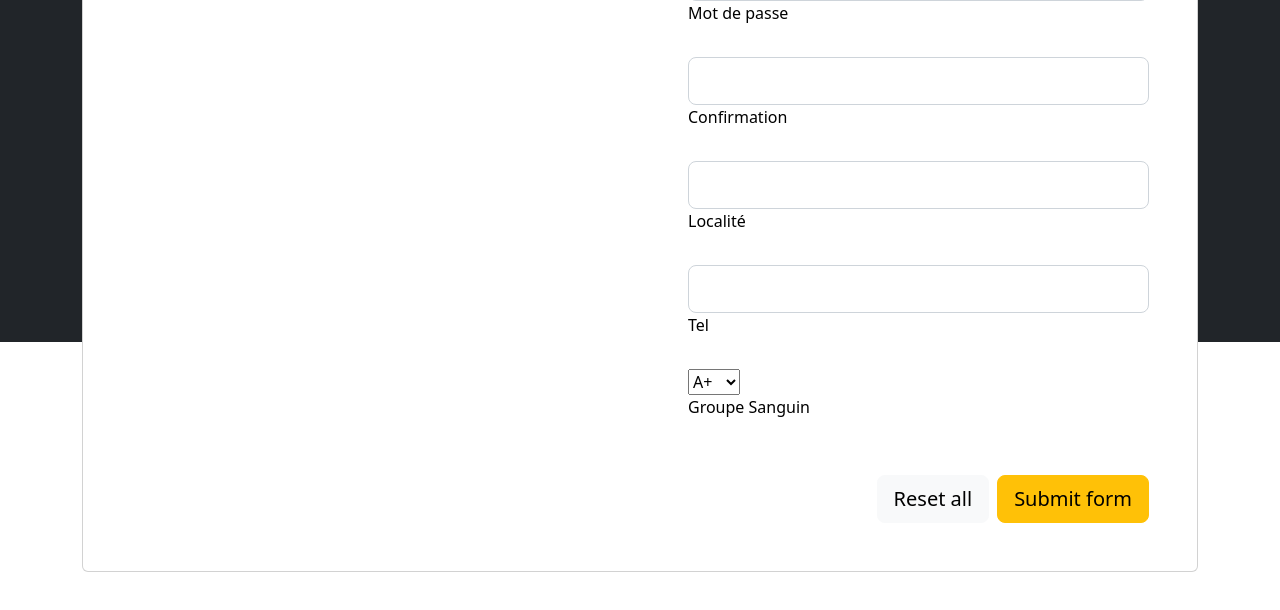
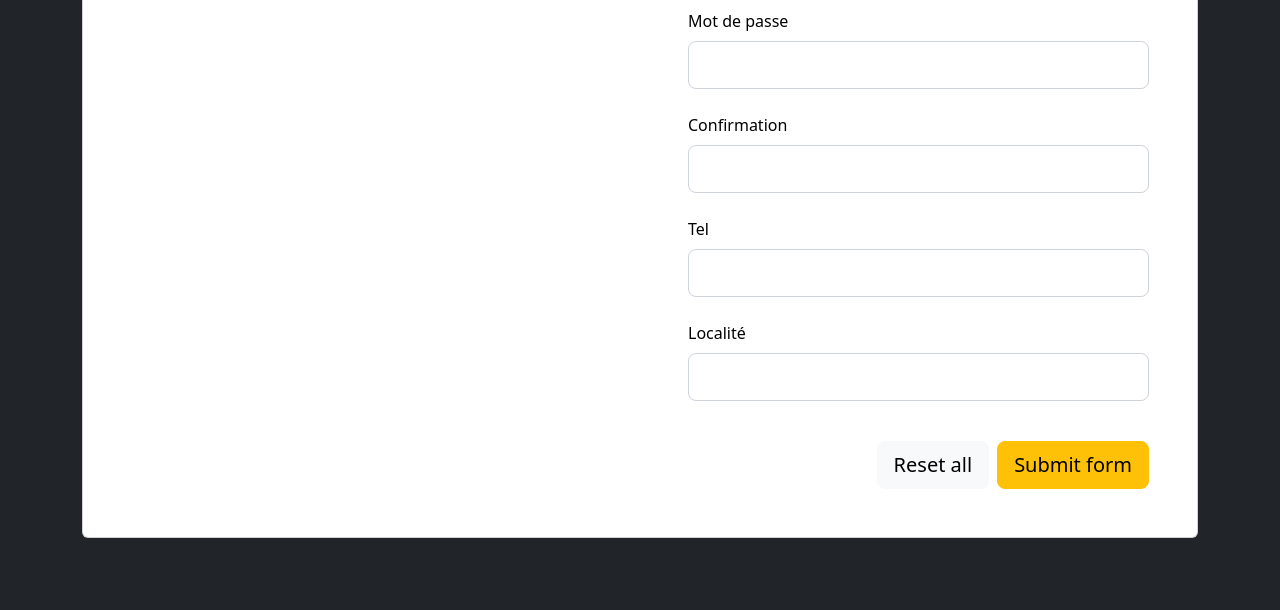
Before and after one commit to Lamine-Konate/Gestion-de-sang, a CodeIgniter app: page /gestion_sang/index.php/home/register in a window 1280 px wide. Shown: the part 458-1068 px from the top of the page. Before the commit the page ends 1030 px from the top, so only its background shows below. Run offline with CodeIgniter, Linux system fonts and the light colour scheme.

Commit message:
rectification de quelques error

```diff
--- a/application/config/autoload.php
+++ b/application/config/autoload.php
@@ -58,7 +58,7 @@ $autoload['packages'] = array();
 |
 |	$autoload['libraries'] = array('user_agent' => 'ua');
 */
-$autoload['libraries'] = array('form_validation','database');
+$autoload['libraries'] = array('database', 'session', 'form_validation');
 
 /*
 | -------------------------------------------------------------------
--- a/application/controllers/Home.php
+++ b/application/controllers/Home.php
@@ -24,10 +24,12 @@ defined('BASEPATH') OR exit('No direct script access allowed');
         $this->load->view('login');
 
     }
+    public function register()
+	{
+		$this->load->view('register')
+				   ->view('includes/footer');
 
-    public function register()
-    {
-        $this->load->view('register');
+
     }
 
 
--- a/application/views/includes/header.php
+++ b/application/views/includes/header.php
@@ -6,12 +6,12 @@
     <meta name="viewport" content="width=device-width, initial-scale=1.0">
     <!-- CSS only -->
 <link href="https://cdn.jsdelivr.net/npm/bootstrap@5.2.1/dist/css/bootstrap.min.css" rel="stylesheet" integrity="sha384-iYQeCzEYFbKjA/T2uDLTpkwGzCiq6soy8tYaI1GyVh/UjpbCx/TYkiZhlZB6+fzT" crossorigin="anonymous">
-    <title>Code Igniter</title>
+    <title>Gestion Sang</title>
 </head>
 <body>
 <nav class="navbar navbar-expand-lg bg-light">
   <div class="container-fluid">
-    <a class="navbar-brand" href="#">LOGO</a>
+    <a class="navbar-brand" href="#">Sang</a>
     <button class="navbar-toggler" type="button" data-bs-toggle="collapse" data-bs-target="#navbarScroll" aria-controls="navbarScroll" aria-expanded="false" aria-label="Toggle navigation">
       <span class="navbar-toggler-icon"></span>
     </button>
--- a/application/views/register.php
+++ b/application/views/register.php
@@ -1,5 +1,6 @@
 <!-- CSS only -->
-<link href="https://cdn.jsdelivr.net/npm/bootstrap@5.2.2/dist/css/bootstrap.min.css" rel="stylesheet" integrity="sha384-Zenh87qX5JnK2Jl0vWa8Ck2rdkQ2Bzep5IDxbcnCeuOxjzrPF/et3URy9Bv1WTRi" crossorigin="anonymous">
+<?php include('includes/header.php') ?>
+<!--<link href="https://cdn.jsdelivr.net/npm/bootstrap@5.2.2/dist/css/bootstrap.min.css" rel="stylesheet" integrity="sha384-Zenh87qX5JnK2Jl0vWa8Ck2rdkQ2Bzep5IDxbcnCeuOxjzrPF/et3URy9Bv1WTRi" crossorigin="anonymous">-->
 <style>
 .card-registration .select-input.form-control[readonly]:not([disabled]) {
 font-size: 1rem;
@@ -11,7 +12,7 @@ padding-right: .75em;
 top: 13px;
 }
 </style>
-<form action="<?= base_url('Welcome/registerNow')?>" method="POST" autocomplete="off">
+<form action="" method="POST" autocomplete="off">
 <section class="h-100 bg-dark">
   <div class="container py-5 h-100">
     <div class="row d-flex justify-content-center align-items-center h-100">
@@ -19,56 +20,54 @@ top: 13px;
         <div class="card card-registration my-4">
           <div class="row g-0">
             <div class="col-xl-6 d-none d-xl-block">
-              <img src="https://mdbcdn.b-cdn.net/img/Photos/new-templates/bootstrap-registration/img4.webp"
+              <img src="<?php echo base_url()?>/https://mdbcdn.b-cdn.net/img/Photos/new-templates/bootstrap-registration/img4.webp"
                 alt="Sample photo" class="img-fluid"
                 style="border-top-left-radius: .25rem; border-bottom-left-radius: .25rem;" />
             </div>
             <div class="col-xl-6">
               <div class="card-body p-md-5 text-black">
                 <h3 class="mb-5 text-uppercase">Registration form</h3>
-
+                <?php echo validation_errors("<div class='alert alert-danger'>,</div>")?>
                 <div class="row">
                   <div class="col-md-6 mb-4">
                     <div class="form-outline">
-                      <input type="text" id="nom" class="form-control form-control-lg" />
                       <label class="form-label" for="nom">Nom</label>
+                      <input type="text" id="nom" name='nom' class="form-control form-control-lg" />
                     </div>
                   </div>
                   <div class="col-md-6 mb-4">
                     <div class="form-outline">
-                      <input type="text" id="prenom" class="form-control form-control-lg" />
-                      <label class="form-label" for="prenom">Prenom</label>
+                      <label class="form-label" for="prenom_user">Prenom</label>
+                      <input type="text" id="prenom_user" name='prenom_user' class="form-control form-control-lg" />
                     </div>
                   </div>
                 </div>
 
                 <div class="form-outline mb-4">
-                  <input type="email" id="email" class="form-control form-control-lg" />
-                  <label class="form-label" for="email">Address Email</label>
+                  <label class="form-label" for="email_user">Address Email</label>
+                  <input type="email" id="email_user" name='email_user' class="form-control form-control-lg" />
                 </div>
                 <div class="form-outline mb-4">
-                  <input type="password" id="password" class="form-control form-control-lg" />
-                  <label class="form-label" for="password">Mot de passe</label>
+                  <label class="form-label" for="password_user">Mot de passe</label>
+                  <input type="password" id="password_user" name='password_user' class="form-control form-control-lg" />
                 </div>
                 <div class="form-outline mb-4">
-                  <input type="password" id="comfirmepsd" class="form-control form-control-lg" />
-                  <label class="form-label" for="comfirmepsd">Confirmation</label>
-                </div>
-
-
-
-                <div class="form-outline mb-4">
-                  <input type="text" id="localite" class="form-control form-control-lg" />
-                  <label class="form-label" for="localite">Localité</label>
+                  <label class="form-label"  for="comfirmepsd">Confirmation</label>
+                  <input type="password" id="comfirmepsd" name='confirmepsd' class="form-control form-control-lg" />
                 </div>
 
                 <div class="form-outline mb-4">
-                  <input type="phone" id="tel" class="form-control form-control-lg" />
-                  <label class="form-label" for="tel">Tel</label>
+                  <label class="form-label" for="tel_user">Tel</label>
+                  <input type="phone" id="tel_user" name='tel_user' class="form-control form-control-lg" />
                 </div>
-                <div class="row">
+                <div class="form-outline mb-4">
+                  <label class="form-label" for="localite_user">Localité</label>
+                  <input type="text" id="localite_user" name='localite_user' class="form-control form-control-lg" />
+                </div>
+               <!-- <div class="row">
                   <div class="col-md-6 mb-4">
-                    <select class="select">
+                    <label for="groupeSanguin">Groupe Sanguin</label>
+                    <select class="form-control" id="groupeSanguin" name="groupeSanguin">
                       <option value="1">A+</option>
                       <option value="1">A-</option>
                       <option value="2">B+</option>
@@ -78,13 +77,12 @@ top: 13px;
                       <option value="4">AB-</option>
                       <option value="4">AB+</option>
                     </select>
-                    <p>Groupe Sanguin</p>
                   </div>
-                </div>
+                </div> -->
 
                 <div class="d-flex justify-content-end pt-3">
                   <button type="reset" class="btn btn-light btn-lg">Reset all</button>
-                  <button type="submit" class="btn btn-warning btn-lg ms-2">Submit form</button>
+                  <button type="submit" class="btn btn-warning btn-lg ms-2" class="registera">Submit form</button>
                 </div>
 
               </div>
@@ -96,3 +94,4 @@ top: 13px;
   </div>
 </section>
 </form>
+<?php include('includes/footer.php')?>
```
Also changed, not shown: application/controllers/Auth.php (+54 -0 lines), application/controllers/Welcome.php (+0 -47 lines), application/models/Admin.php (deleted, +0 -9 lines), application/models/Auth_model.php (added, +9 -0 lines).
